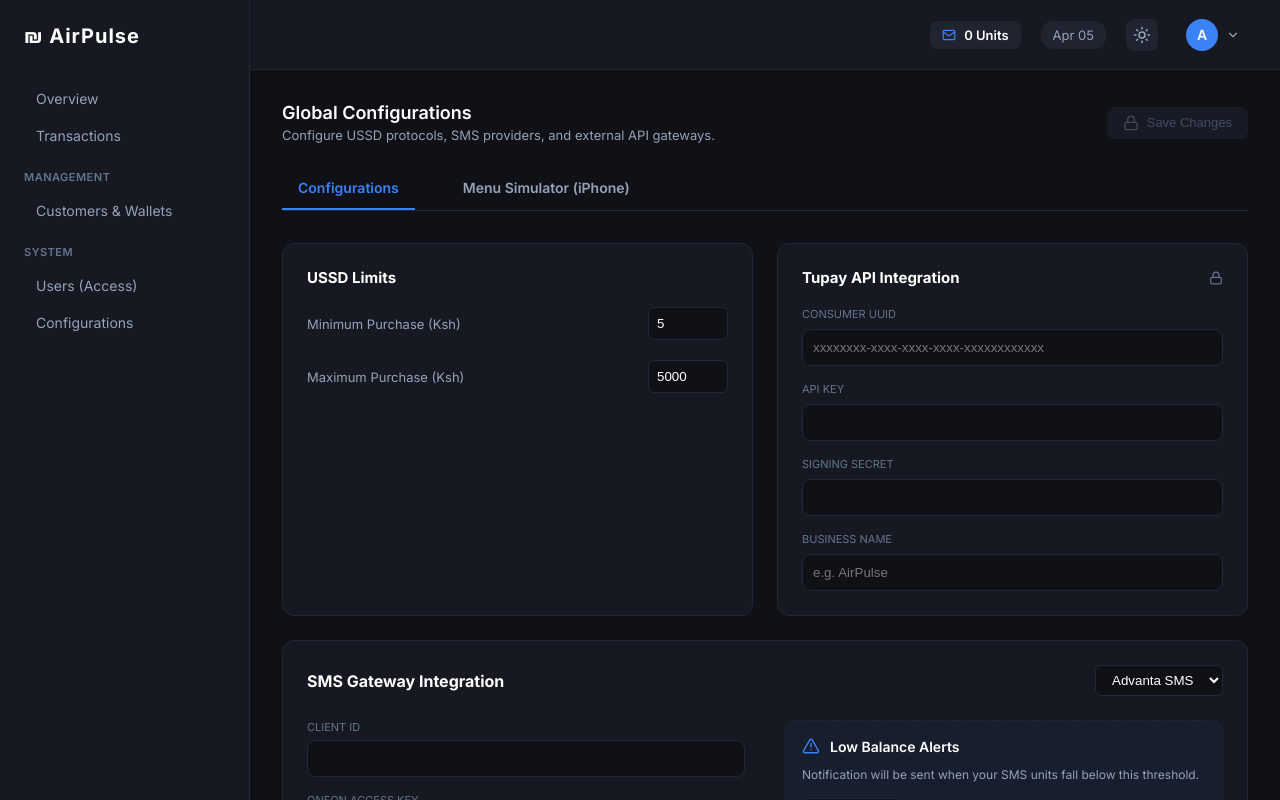
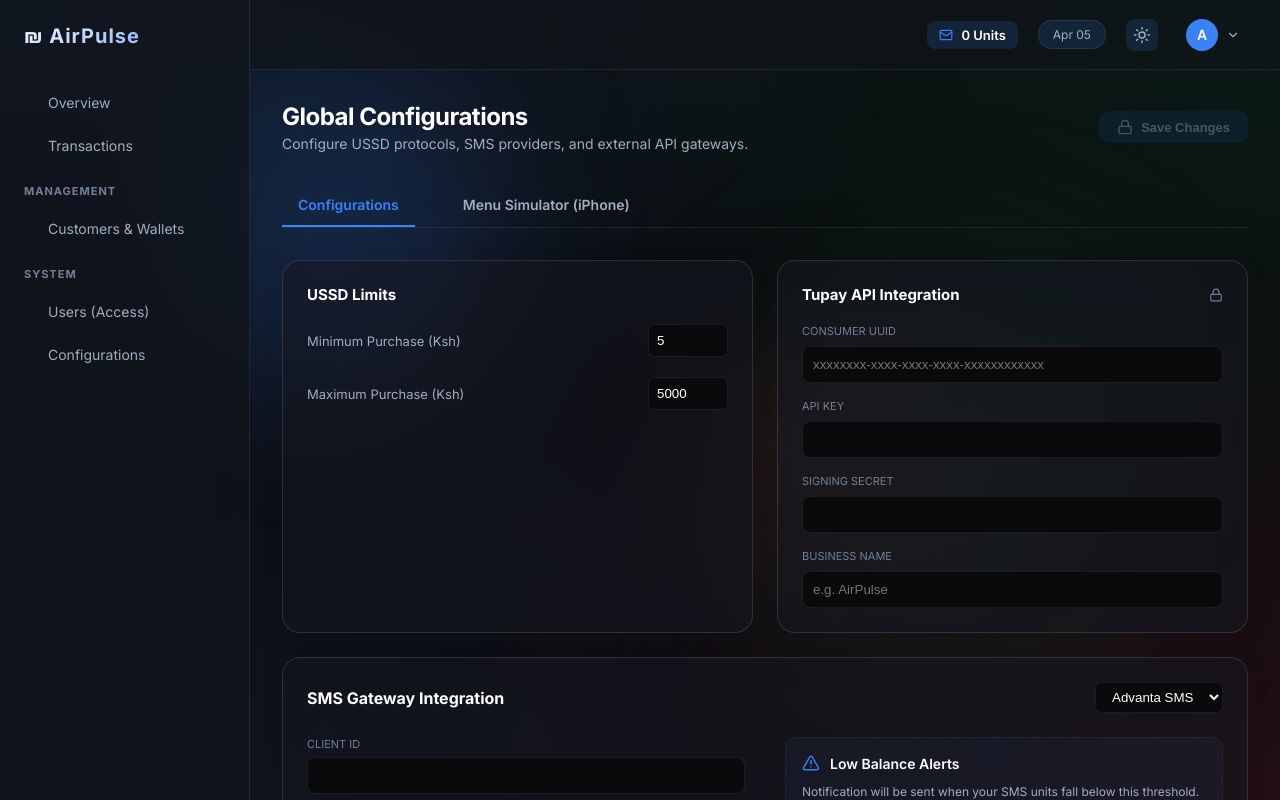
Before and after one commit to codeswindler/airpulse, a Next.js app: page /settings in a window 1280 px wide. Built offline with nearby package versions, Linux system fonts and the light colour scheme; no server answers; the database is empty.

Commit message:
UI: Complete Glassmorphism overhaul with mesh background and KPI icons

```diff
--- a/app/(dashboard)/layout.tsx
+++ b/app/(dashboard)/layout.tsx
@@ -9,7 +9,12 @@ export default function DashboardLayout({
   children: React.ReactNode;
 }>) {
   return (
-    <div className="app-container">
+    <div className="app-container" style={{ overflow: 'hidden' }}>
+      {/* Background Decorative Elements */}
+      <div style={{ position: 'fixed', top: '10%', left: '15%', width: '300px', height: '300px', background: 'rgba(59, 130, 246, 0.2)', borderRadius: '50%', filter: 'blur(80px)', zIndex: -1 }}></div>
+      <div style={{ position: 'fixed', bottom: '15%', right: '10%', width: '400px', height: '400px', background: 'rgba(16, 185, 129, 0.1)', borderRadius: '50%', filter: 'blur(100px)', zIndex: -1 }}></div>
+      <div style={{ position: 'fixed', top: '40%', right: '25%', width: '250px', height: '250px', background: 'rgba(244, 63, 94, 0.1)', borderRadius: '50%', filter: 'blur(70px)', zIndex: -1 }}></div>
+
       <aside className="sidebar">
         <div className="sidebar-logo">₪ AirPulse</div>
 
--- a/app/globals.css
+++ b/app/globals.css
@@ -1,43 +1,47 @@
 @import url('https://fonts.googleapis.com/css2?family=Inter:wght@400;500;600;700&display=swap');
 
 :root[data-theme="dark"] {
-  --bg-dark: #0f1117;
-  --bg-sidebar: #161922;
-  --bg-card: #161922;
-  --bg-hover: #1f2430;
+  --bg-dark: #0a0a0c;
+  --bg-sidebar: rgba(18, 20, 26, 0.65);
+  --bg-card: rgba(22, 25, 34, 0.55);
+  --bg-hover: rgba(59, 130, 246, 0.15);
 
   --text-primary: #ffffff;
-  --text-secondary: #94a3b8;
-  --text-muted: #64748b;
+  --text-secondary: #a0aec0;
+  --text-muted: #718096;
 
   --accent-color: #3b82f6;
-  --accent-hover: #2563eb;
+  --accent-glow: rgba(59, 130, 246, 0.5);
+  --accent-hover: #60a5fa;
 
-  --success-color: #22c55e;
-  --danger-color: #ef4444;
-  --warning-color: #f59e0b;
+  --success-color: #10b981;
+  --danger-color: #f43f5e;
+  --warning-color: #fbbf24;
 
-  --border-color: #1e293b;
+  --border-color: rgba(255, 255, 255, 0.08);
+  --glass-border: rgba(255, 255, 255, 0.12);
 }
 
 :root[data-theme="light"] {
-  --bg-dark: #f8fafc;
-  --bg-sidebar: #ffffff;
-  --bg-card: #ffffff;
-  --bg-hover: #f1f5f9;
+  --bg-dark: #f0f4f8;
+  --bg-sidebar: rgba(255, 255, 255, 0.7);
+  --bg-card: rgba(255, 255, 255, 0.6);
+  --bg-hover: rgba(37, 99, 235, 0.08);
 
-  --text-primary: #0f172a;
-  --text-secondary: #475569;
-  --text-muted: #94a3b8;
+  --text-primary: #1a202c;
+  --text-secondary: #4a5568;
+  --text-muted: #718096;
 
   --accent-color: #2563eb;
+  --accent-glow: rgba(37, 99, 235, 0.3);
   --accent-hover: #1d4ed8;
 
-  --success-color: #16a34a;
+  --success-color: #059669;
   --danger-color: #dc2626;
   --warning-color: #d97706;
 
-  --border-color: #e2e8f0;
+  --border-color: rgba(0, 0, 0, 0.06);
+  --glass-border: rgba(0, 0, 0, 0.08);
 }
 
 * {
@@ -48,27 +52,53 @@
 
 body {
   background-color: var(--bg-dark);
+  background-image:
+    radial-gradient(at 0% 0%, rgba(59, 130, 246, 0.15) 0px, transparent 50%),
+    radial-gradient(at 100% 0%, rgba(16, 185, 129, 0.1) 0px, transparent 50%),
+    radial-gradient(at 100% 100%, rgba(244, 63, 94, 0.1) 0px, transparent 50%),
+    radial-gradient(at 0% 100%, rgba(59, 130, 246, 0.1) 0px, transparent 50%);
+  background-attachment: fixed;
   color: var(--text-primary);
   font-family: 'Inter', sans-serif;
+  min-height: 100vh;
   overflow-x: hidden;
-  transition: background-color 0.3s ease, color 0.3s ease;
+}
+
+/* Glassmorphism Utilities */
+.glass-panel {
+  background: var(--bg-sidebar);
+  backdrop-filter: blur(12px);
+  -webkit-backdrop-filter: blur(12px);
+  border: 1px solid var(--glass-border);
+}
+
+.glass-card {
+  background: var(--bg-card);
+  backdrop-filter: blur(16px);
+  -webkit-backdrop-filter: blur(16px);
+  border: 1px solid var(--glass-border);
+  box-shadow: 0 8px 32px 0 rgba(0, 0, 0, 0.2);
 }
 
 /* Layout */
 .app-container {
   display: flex;
   height: 100vh;
+  position: relative;
+  z-index: 1;
 }
 
 /* Sidebar */
 .sidebar {
   width: 250px;
-  background-color: var(--bg-sidebar);
+  background: var(--bg-sidebar);
+  backdrop-filter: blur(20px);
+  -webkit-backdrop-filter: blur(20px);
   border-right: 1px solid var(--border-color);
   display: flex;
   flex-direction: column;
   padding: 24px 0;
-  transition: background-color 0.3s ease;
+  transition: all 0.3s ease;
 }
 
 .sidebar-logo {
@@ -76,6 +106,10 @@ body {
   font-weight: 700;
   padding: 0 24px 32px;
   letter-spacing: 1px;
+  background: linear-gradient(135deg, var(--text-primary) 0%, var(--accent-color) 100%);
+  background-clip: text;
+  -webkit-background-clip: text;
+  -webkit-text-fill-color: transparent;
 }
 
 .sidebar-menu {
@@ -89,24 +123,26 @@ body {
   color: var(--text-muted);
   text-transform: uppercase;
   padding: 16px 24px 8px;
-  letter-spacing: 0.5px;
-  font-weight: 600;
+  letter-spacing: 1px;
+  font-weight: 700;
 }
 
 .sidebar-item {
-  padding: 10px 24px;
+  padding: 12px 24px;
   display: flex;
   align-items: center;
   color: var(--text-secondary);
   text-decoration: none;
   font-size: 14px;
-  transition: all 0.2s ease;
-  cursor: pointer;
+  transition: all 0.2s cubic-bezier(0.4, 0, 0.2, 1);
+  margin: 2px 12px;
+  border-radius: 10px;
 }
 
 .sidebar-item:hover, .sidebar-item.active {
-  background-color: var(--bg-hover);
+  background: var(--bg-hover);
   color: var(--text-primary);
+  transform: translateX(4px);
 }
 
 .sidebar-item span {
@@ -119,6 +155,7 @@ body {
   display: flex;
   flex-direction: column;
   overflow: hidden;
+  background: transparent;
 }
 
 .header {
@@ -128,28 +165,24 @@ body {
   justify-content: space-between;
   padding: 0 32px;
   border-bottom: 1px solid var(--border-color);
-  background-color: var(--bg-sidebar);
-  transition: background-color 0.3s ease;
+  background: var(--bg-sidebar);
+  backdrop-filter: blur(12px);
+  -webkit-backdrop-filter: blur(12px);
 }
 
-.header-left {
-  display: flex;
-  align-items: center;
-  gap: 16px;
-}
-
-.header-right {
+.header-left, .header-right {
   display: flex;
   align-items: center;
   gap: 16px;
 }
 
 .badge-date {
-  background-color: var(--bg-hover);
-  padding: 6px 12px;
-  border-radius: 12px;
-  font-size: 13px;
+  background: var(--bg-hover);
+  padding: 6px 14px;
+  border-radius: 14px;
+  font-size: 12px;
   color: var(--text-secondary);
+  border: 1px solid var(--border-color);
 }
 
 .dashboard-scroll {
@@ -162,81 +195,87 @@ body {
   display: flex;
   justify-content: space-between;
   align-items: center;
-  margin-bottom: 24px;
+  margin-bottom: 32px;
 }
 
 .dashboard-header h1 {
-  font-size: 18px;
-  font-weight: 600;
+  font-size: 24px;
+  font-weight: 700;
+  letter-spacing: -0.5px;
 }
 
 .dashboard-header p {
   color: var(--text-secondary);
-  font-size: 13px;
+  font-size: 14px;
   margin-top: 4px;
 }
 
-.action-buttons {
-  display: flex;
-  align-items: center;
-  gap: 16px;
-}
-
-.text-amount {
-  font-size: 14px;
+.btn-primary {
+  background: var(--bg-hover);
+  color: var(--text-primary);
+  border: 1px solid var(--glass-border);
+  padding: 8px 18px;
+  border-radius: 10px;
+  font-size: 13px;
   font-weight: 600;
-}
-
-.btn-primary {
-  background-color: transparent;
-  color: var(--text-primary);
-  border: 1px solid var(--border-color);
-  padding: 8px 16px;
-  border-radius: 8px;
-  font-size: 13px;
-  font-weight: 500;
   cursor: pointer;
-  transition: background 0.2s;
+  transition: all 0.2s;
+  backdrop-filter: blur(4px);
 }
 
 .btn-primary:hover {
-  background-color: var(--bg-hover);
+  background: rgba(59, 130, 246, 0.25);
+  border-color: var(--accent-color);
+  transform: translateY(-1px);
 }
 
 /* Grid System */
 .grid-top {
   display: grid;
   grid-template-columns: repeat(3, 1fr);
-  gap: 20px;
-  margin-bottom: 20px;
+  gap: 24px;
+  margin-bottom: 24px;
 }
 
 .grid-middle {
   display: grid;
   grid-template-columns: 2fr 1fr;
-  gap: 20px;
-  margin-bottom: 20px;
+  gap: 24px;
+  margin-bottom: 24px;
 }
 
 /* Cards */
 .card {
-  background-color: var(--bg-card);
-  border: 1px solid var(--border-color);
-  border-radius: 12px;
+  background: var(--bg-card);
+  backdrop-filter: blur(16px);
+  -webkit-backdrop-filter: blur(16px);
+  border: 1px solid var(--glass-border);
+  border-radius: 18px;
   padding: 24px;
-  transition: background-color 0.3s ease, border-color 0.3s ease;
+  transition: all 0.3s cubic-bezier(0.4, 0, 0.2, 1);
+  box-shadow: 0 4px 24px -2px rgba(0, 0, 0, 0.1);
+}
+
+.card:hover {
+  transform: translateY(-4px);
+  border-color: rgba(255, 255, 255, 0.2);
+  box-shadow: 0 12px 40px -4px rgba(0, 0, 0, 0.3);
 }
 
 .card-title {
   font-size: 13px;
   color: var(--text-secondary);
-  margin-bottom: 12px;
+  margin-bottom: 16px;
+  font-weight: 600;
+  text-transform: uppercase;
+  letter-spacing: 0.5px;
 }
 
 .card-value {
-  font-size: 28px;
-  font-weight: 600;
+  font-size: 32px;
+  font-weight: 700;
   margin-bottom: 8px;
+  color: var(--text-primary);
 }
 
 .trend-up {
@@ -244,5 +283,15 @@ body {
   font-size: 12px;
   display: flex;
   align-items: center;
-  gap: 4px;
+  gap: 6px;
+  font-weight: 600;
 }
+
+/* Tables */
+table th {
+  text-transform: uppercase;
+  font-size: 11px;
+  letter-spacing: 1px;
+  font-weight: 700;
+  color: var(--text-muted);
+}
```
Also changed, not shown: app/(dashboard)/page.tsx (+76 -24 lines).
